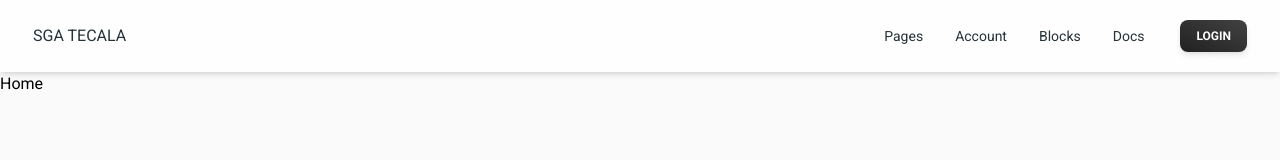
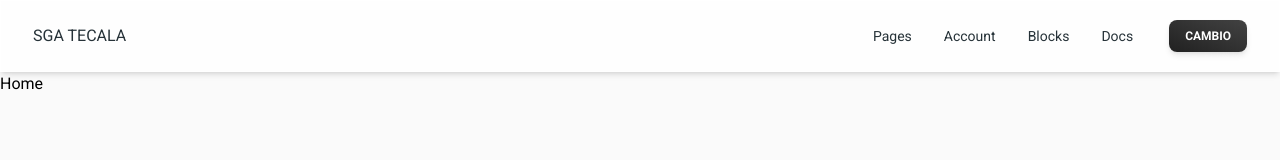
Before and after one commit to Michag7/SGA-TECALA, a React (Vite) app in the folder client/: page / in a window 1280 px wide. Shown: the top 160 px of the page. Built offline with nearby package versions, Linux system fonts and the light colour scheme.

Commit message:
Update Nav.jsx

```diff
--- a/client/src/components/layout/Nav.jsx
+++ b/client/src/components/layout/Nav.jsx
@@ -81,9 +81,8 @@ export const Nav = () => {
             variant="gradient"
             size="sm"
             className="hidden lg:inline-block"
-
           >
-            <span>Login</span>
+            <span>Cambio</span>
           </Button>
           <IconButton
             variant="text"
```
